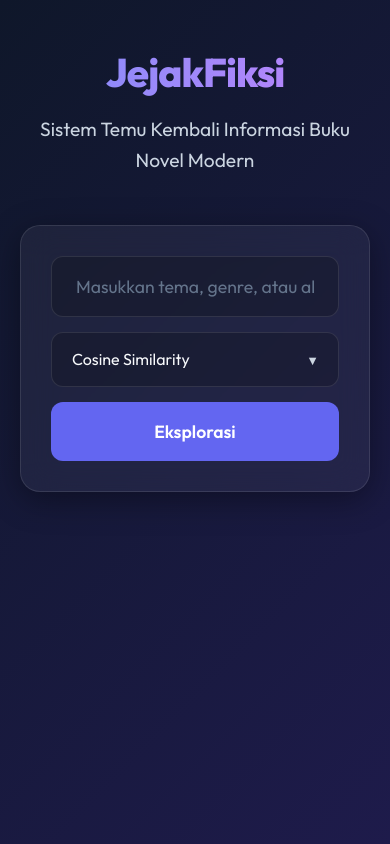
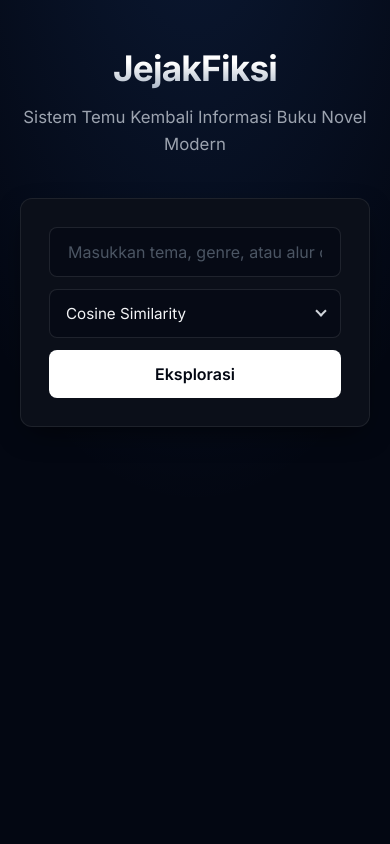
Before and after one commit to fathan3/JejakFiksi, a Flask app: page / in a window 390 px wide. Run offline with Flask 3, Linux system fonts and the light colour scheme.

Commit message:
feat: create index.html template for search interface with cosine and bm25 options

```diff
--- a/templates/index.html
+++ b/templates/index.html
@@ -7,23 +7,26 @@
     <title>JejakFiksi - Premium Search</title>
     <link rel="preconnect" href="https://fonts.googleapis.com">
     <link rel="preconnect" href="https://fonts.gstatic.com" crossorigin>
-    <link href="https://fonts.googleapis.com/css2?family=Outfit:wght@300;400;600;800&display=swap" rel="stylesheet">
+    <link href="https://fonts.googleapis.com/css2?family=Inter:wght@300;400;500;600;700&display=swap" rel="stylesheet">
     <style>
         :root {
-            --bg-gradient: linear-gradient(135deg, #0f172a 0%, #1e1b4b 100%);
-            --glass-bg: rgba(255, 255, 255, 0.05);
-            --glass-border: rgba(255, 255, 255, 0.1);
-            --glass-shadow: 0 8px 32px 0 rgba(0, 0, 0, 0.37);
-            --text-primary: #f8fafc;
-            --text-secondary: #cbd5e1;
-            --accent: #6366f1;
-            --accent-hover: #4f46e5;
-            --success: #10b981;
+            --bg-primary: #030712;
+            --bg-card: #0b0f19;
+            --border-color: rgba(255, 255, 255, 0.08);
+            --text-primary: #f3f4f6;
+            --text-secondary: #d1d5db;
+            --text-muted: #9ca3af;
+            --accent: #3b82f6;
+            --accent-hover: #60a5fa;
+            --accent-light: rgba(59, 130, 246, 0.1);
+            --success: #34d399;
+            --success-light: rgba(52, 211, 153, 0.1);
         }
 
         body {
-            font-family: 'Outfit', sans-serif;
-            background: var(--bg-gradient);
+            font-family: 'Inter', -apple-system, BlinkMacSystemFont, "Segoe UI", Roboto, sans-serif;
+            background-color: var(--bg-primary);
+            background-image: radial-gradient(ellipse 80% 80% at 50% -20%, rgba(59, 130, 246, 0.15), rgba(255, 255, 255, 0));
             color: var(--text-primary);
             min-height: 100vh;
             margin: 0;
@@ -33,53 +36,59 @@
         }
 
         .container {
-            max-width: 900px;
+            max-width: 800px;
             margin: 0 auto;
         }
 
         .header {
             text-align: center;
-            margin-bottom: 50px;
-            animation: fadeInDown 0.8s ease-out;
+            margin-bottom: 40px;
         }
 
         .header h1 {
-            font-size: 3.5rem;
+            font-size: 2.8rem;
             margin: 0;
-            font-weight: 800;
-            background: linear-gradient(to right, #818cf8, #c084fc);
+            font-weight: 750;
+            background: linear-gradient(to bottom, #ffffff 40%, #94a3b8 100%);
             -webkit-background-clip: text;
             -webkit-text-fill-color: transparent;
-            letter-spacing: -1px;
+            letter-spacing: -0.75px;
         }
 
         .header p {
-            font-size: 1.2rem;
-            color: var(--text-secondary);
-            margin-top: 10px;
+            font-size: 1.05rem;
+            color: var(--text-muted);
+            margin-top: 8px;
         }
 
         .search-container {
-            background: var(--glass-bg);
-            backdrop-filter: blur(16px);
-            -webkit-backdrop-filter: blur(16px);
-            border: 1px solid var(--glass-border);
-            border-radius: 20px;
-            padding: 30px;
-            box-shadow: var(--glass-shadow);
-            margin-bottom: 40px;
-            animation: fadeInUp 0.8s ease-out;
-            transition: transform 0.3s ease, box-shadow 0.3s ease;
+            background: var(--bg-card);
+            border: 1px solid var(--border-color);
+            border-radius: 12px;
+            padding: 28px;
+            box-shadow: 0 10px 30px -10px rgba(0, 0, 0, 0.7);
+            margin-bottom: 36px;
+            position: relative;
+            overflow: hidden;
         }
 
-        .search-container:focus-within {
-            transform: translateY(-2px);
-            box-shadow: 0 12px 40px 0 rgba(0, 0, 0, 0.45);
+        .search-container::before {
+            content: '';
+            position: absolute;
+            top: 0; left: 0; right: 0;
+            height: 2px;
+            background: linear-gradient(90deg, transparent, var(--accent), transparent);
+            opacity: 0;
+            transition: opacity 0.3s ease;
+        }
+
+        .search-container:focus-within::before {
+            opacity: 1;
         }
 
         .search-form {
             display: flex;
-            gap: 15px;
+            gap: 12px;
             flex-wrap: wrap;
         }
 
@@ -91,25 +100,26 @@
 
         .search-input {
             width: 100%;
-            padding: 18px 24px;
-            font-size: 1.1rem;
-            background: rgba(0, 0, 0, 0.2);
-            border: 1px solid var(--glass-border);
-            border-radius: 12px;
+            padding: 14px 18px;
+            font-size: 1rem;
+            background: rgba(3, 7, 18, 0.5);
+            border: 1px solid rgba(255, 255, 255, 0.1);
+            border-radius: 8px;
             color: var(--text-primary);
             outline: none;
-            transition: all 0.3s ease;
+            transition: border-color 0.15s ease, box-shadow 0.15s ease, background-color 0.15s ease;
             box-sizing: border-box;
             font-family: inherit;
         }
 
         .search-input::placeholder {
-            color: #64748b;
+            color: #4b5563;
         }
 
         .search-input:focus {
             border-color: var(--accent);
-            box-shadow: 0 0 0 3px rgba(99, 102, 241, 0.2);
+            box-shadow: 0 0 0 3px rgba(59, 130, 246, 0.15);
+            background: rgba(3, 7, 18, 0.8);
         }
 
         .select-wrapper {
@@ -119,197 +129,147 @@
 
         .method-select {
             width: 100%;
-            padding: 18px 20px;
-            font-size: 1rem;
-            background: rgba(0, 0, 0, 0.2);
-            border: 1px solid var(--glass-border);
-            border-radius: 12px;
+            padding: 14px 36px 14px 16px;
+            font-size: 0.95rem;
+            background: rgba(3, 7, 18, 0.5);
+            border: 1px solid rgba(255, 255, 255, 0.1);
+            border-radius: 8px;
             color: var(--text-primary);
             outline: none;
             appearance: none;
             cursor: pointer;
-            transition: all 0.3s ease;
+            transition: border-color 0.15s ease, background-color 0.15s ease;
             font-family: inherit;
         }
 
         .method-select:focus {
             border-color: var(--accent);
+            background: rgba(3, 7, 18, 0.8);
         }
 
         .method-select option {
-            background: #1e293b;
+            background: #0b0f19;
             color: var(--text-primary);
         }
 
         .select-wrapper::after {
-            content: '▼';
-            font-size: 0.8rem;
+            content: '';
+            width: 6px;
+            height: 6px;
+            border-right: 2px solid var(--text-secondary);
+            border-bottom: 2px solid var(--text-secondary);
             position: absolute;
-            right: 20px;
-            top: 50%;
-            transform: translateY(-50%);
-            color: var(--text-secondary);
+            right: 16px;
+            top: 45%;
+            transform: translateY(-50%) rotate(45deg);
             pointer-events: none;
         }
 
         .search-btn {
-            padding: 18px 36px;
-            font-size: 1.1rem;
+            padding: 14px 28px;
+            font-size: 1rem;
             font-weight: 600;
-            background: var(--accent);
-            color: white;
+            background: #ffffff;
+            color: #030712;
             border: none;
-            border-radius: 12px;
+            border-radius: 8px;
             cursor: pointer;
-            transition: all 0.3s ease;
+            transition: background-color 0.15s ease, transform 0.1s ease;
             font-family: inherit;
         }
 
         .search-btn:hover {
-            background: var(--accent-hover);
-            transform: translateY(-2px);
-            box-shadow: 0 4px 15px rgba(99, 102, 241, 0.4);
+            background: #e5e7eb;
         }
 
         .search-btn:active {
-            transform: translateY(0);
+            transform: scale(0.98);
         }
 
         .results-header {
-            margin-bottom: 20px;
-            font-size: 1.5rem;
+            margin-bottom: 16px;
+            font-size: 1.1rem;
             font-weight: 600;
-            color: var(--text-primary);
-            animation: fadeIn 1s ease-out;
+            color: var(--text-muted);
+        }
+
+        .results-list {
+            display: flex;
+            flex-direction: column;
+            gap: 16px;
         }
 
         .result-card {
-            background: var(--glass-bg);
-            backdrop-filter: blur(10px);
-            border: 1px solid var(--glass-border);
-            border-radius: 16px;
-            padding: 25px;
-            margin-bottom: 20px;
-            transition: all 0.4s cubic-bezier(0.175, 0.885, 0.32, 1.275);
-            animation: slideInUp 0.6s ease-out backwards;
-        }
-
-        /* Staggered animation for results */
-        .result-card:nth-child(1) {
-            animation-delay: 0.1s;
-        }
-
-        .result-card:nth-child(2) {
-            animation-delay: 0.2s;
-        }
-
-        .result-card:nth-child(3) {
-            animation-delay: 0.3s;
-        }
-
-        .result-card:nth-child(4) {
-            animation-delay: 0.4s;
-        }
-
-        .result-card:nth-child(5) {
-            animation-delay: 0.5s;
+            background: var(--bg-card);
+            border: 1px solid var(--border-color);
+            border-radius: 10px;
+            padding: 24px;
+            box-shadow: 0 4px 20px -5px rgba(0, 0, 0, 0.3);
+            transition: border-color 0.2s ease, transform 0.2s ease, box-shadow 0.2s ease;
         }
 
         .result-card:hover {
-            transform: translateY(-8px) scale(1.01);
-            background: rgba(255, 255, 255, 0.08);
-            border-color: rgba(255, 255, 255, 0.2);
-            box-shadow: 0 15px 35px rgba(0, 0, 0, 0.2);
+            border-color: rgba(59, 130, 246, 0.3);
+            transform: translateY(-2px);
+            box-shadow: 0 10px 30px -10px rgba(0, 0, 0, 0.5), 0 0 15px 0 rgba(59, 130, 246, 0.05);
         }
 
         .result-title {
-            display: block;
-            font-size: 1.4rem;
+            display: inline-block;
+            font-size: 1.3rem;
             font-weight: 600;
-            color: #818cf8;
+            color: #ffffff;
             text-decoration: none;
-            margin-bottom: 10px;
-            transition: color 0.2s ease;
+            margin-bottom: 8px;
+            transition: color 0.15s ease;
         }
 
         .result-title:hover {
-            color: #c084fc;
+            color: var(--accent);
         }
 
         .result-meta {
             display: inline-flex;
             align-items: center;
-            background: rgba(16, 185, 129, 0.1);
-            color: var(--success);
-            padding: 6px 12px;
-            border-radius: 20px;
-            font-size: 0.85rem;
+            padding: 4px 10px;
+            border-radius: 6px;
+            font-size: 0.8rem;
             font-weight: 600;
-            margin-bottom: 15px;
-            border: 1px solid rgba(16, 185, 129, 0.2);
+            margin-bottom: 14px;
+            border: 1px solid transparent;
+        }
+
+        .result-meta.cosine {
+            background: rgba(52, 211, 153, 0.08);
+            color: #34d399;
+            border-color: rgba(52, 211, 153, 0.2);
+        }
+
+        .result-meta.bm25 {
+            background: rgba(59, 130, 246, 0.08);
+            color: #60a5fa;
+            border-color: rgba(59, 130, 246, 0.2);
         }
 
         .result-snippet {
             color: var(--text-secondary);
-            font-size: 1rem;
-            line-height: 1.7;
+            font-size: 0.95rem;
+            line-height: 1.6;
         }
 
         .no-results {
             text-align: center;
-            padding: 50px;
-            background: var(--glass-bg);
-            border-radius: 16px;
-            border: 1px solid var(--glass-border);
+            padding: 56px 24px;
+            background: var(--bg-card);
+            border-radius: 12px;
+            border: 1px solid var(--border-color);
             color: var(--text-secondary);
-            font-size: 1.2rem;
-            animation: fadeIn 1s ease-out;
+            box-shadow: 0 4px 20px -5px rgba(0, 0, 0, 0.3);
         }
 
-        @keyframes fadeInDown {
-            from {
-                opacity: 0;
-                transform: translateY(-30px);
-            }
-
-            to {
-                opacity: 1;
-                transform: translateY(0);
-            }
-        }
-
-        @keyframes fadeInUp {
-            from {
-                opacity: 0;
-                transform: translateY(30px);
-            }
-
-            to {
-                opacity: 1;
-                transform: translateY(0);
-            }
-        }
-
-        @keyframes fadeIn {
-            from {
-                opacity: 0;
-            }
-
-            to {
-                opacity: 1;
-            }
-        }
-
-        @keyframes slideInUp {
-            from {
-                opacity: 0;
-                transform: translateY(40px);
-            }
-
-            to {
-                opacity: 1;
-                transform: translateY(0);
-            }
+        .no-results p {
+            margin: 8px 0 0;
+            color: var(--text-muted);
         }
 
         @media (max-width: 600px) {
@@ -318,12 +278,12 @@
             }
 
             .header h1 {
-                font-size: 2.5rem;
+                font-size: 2.2rem;
             }
 
             .search-btn,
-            .method-select,
-            .search-input {
+            .select-wrapper,
+            .search-input-wrapper {
                 width: 100%;
             }
         }
@@ -362,18 +322,18 @@
             {% for r in hasil %}
             <div class="result-card">
                 <a href="{{ r.url }}" class="result-title" target="_blank">{{ r.judul }}</a>
-                <div class="result-meta">
+                <div class="result-meta {% if metode == 'cosine' %}cosine{% else %}bm25{% endif %}">
                     {% if metode == 'cosine' %}
-                    <svg style="width: 16px; height: 16px; margin-right: 6px;" fill="none" stroke="currentColor"
+                    <svg style="width: 14px; height: 14px; margin-right: 5px; stroke-width: 2.5;" fill="none" stroke="currentColor"
                         viewBox="0 0 24 24" xmlns="http://www.w3.org/2000/svg">
-                        <path stroke-linecap="round" stroke-linejoin="round" stroke-width="2"
+                        <path stroke-linecap="round" stroke-linejoin="round"
                             d="M13 10V3L4 14h7v7l9-11h-7z"></path>
                     </svg>
                     Relevansi: {{ (r.skor * 100)|round(2) }}%
                     {% else %}
-                    <svg style="width: 16px; height: 16px; margin-right: 6px;" fill="none" stroke="currentColor"
+                    <svg style="width: 14px; height: 14px; margin-right: 5px; stroke-width: 2.5;" fill="none" stroke="currentColor"
                         viewBox="0 0 24 24" xmlns="http://www.w3.org/2000/svg">
-                        <path stroke-linecap="round" stroke-linejoin="round" stroke-width="2"
+                        <path stroke-linecap="round" stroke-linejoin="round"
                             d="M9 19v-6a2 2 0 00-2-2H5a2 2 0 00-2 2v6a2 2 0 002 2h2a2 2 0 002-2zm0 0V9a2 2 0 012-2h2a2 2 0 012 2v10m-6 0a2 2 0 002 2h2a2 2 0 002-2m0 0V5a2 2 0 012-2h2a2 2 0 012 2v14a2 2 0 01-2 2h-2a2 2 0 01-2-2z">
                         </path>
                     </svg>
```
